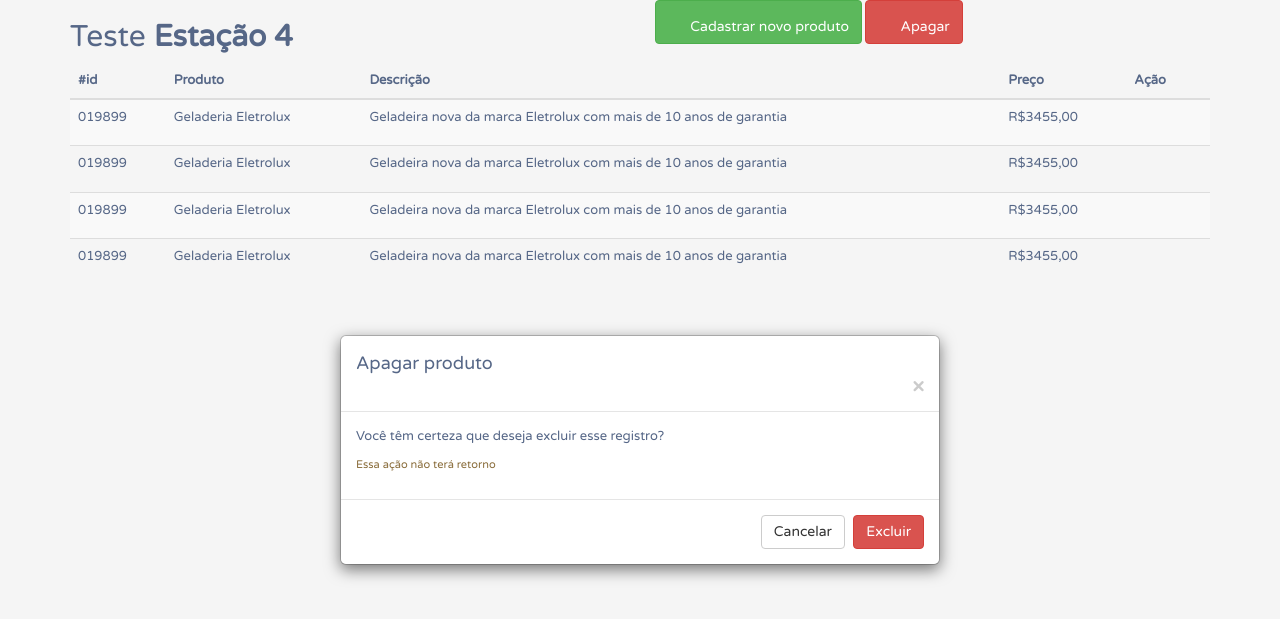
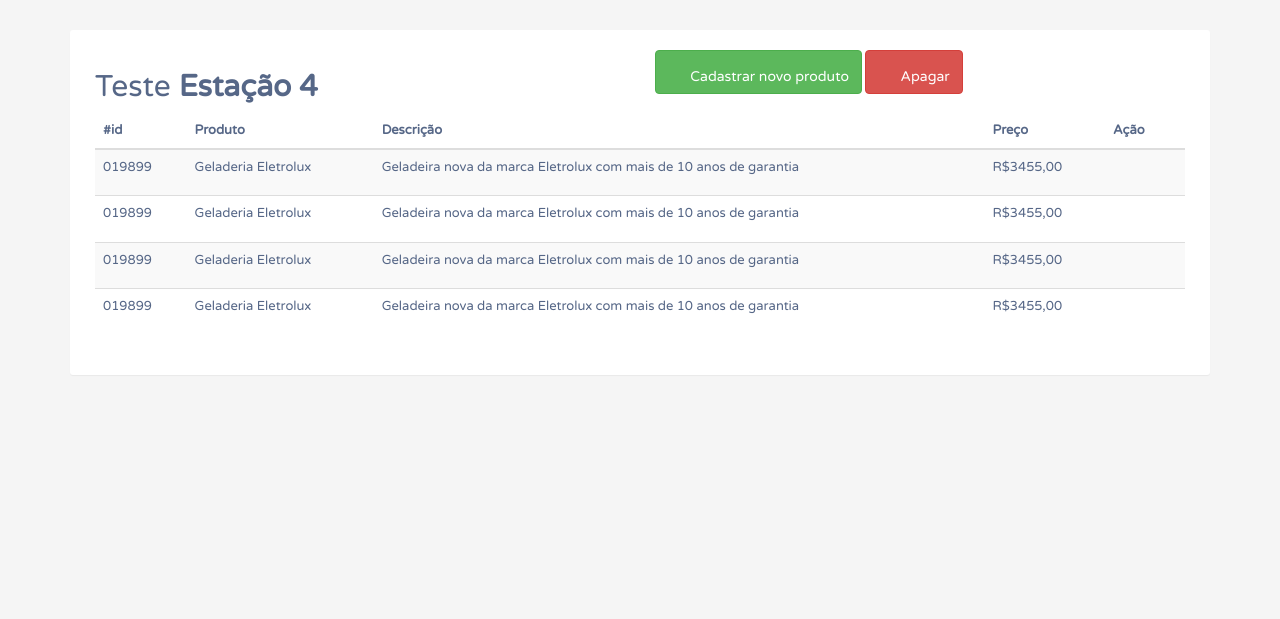
Before and after one commit to marcoscuomo/teste_estacao4, a PHP site: page / in a window 1280 px wide. Shown: the top 619 px of the page. Run offline with PHP 8.4, Linux system fonts and the light colour scheme; some libraries are stand-ins or nearby versions.

Commit message:
Confgura o .table-wrapper

```diff
--- a/css/style.css
+++ b/css/style.css
@@ -4,3 +4,11 @@
     font-family: 'Varela Round', sans-serif;
     font-size: 13px;
 }
+
+.table-wrapper {
+    background: #fff;
+    padding: 20px 25px;
+    margin: 30px 0;
+    border-radius: 3px;
+    box-shadow: 0 1px 1px rgba(0,0,0,.05);
+}
--- a/index.php
+++ b/index.php
@@ -124,7 +124,7 @@
     </div><!--/div-container-->
 
     <!--Modal de exclusão-->
-    <div id="deletaproduto" class="modal-fade">
+    <div id="deletaproduto" class="modal fade">
         <div class="modal-dialog">
             <div class="modal-content">
                 <form>
@@ -137,7 +137,7 @@
                         <p class="text-warning"><small>Essa ação não terá retorno</small></p>
                     </div>
                     <div class="modal-footer">
-                        <input type="button" class="btn btn-default" data-dismiss="true" value="Cancelar">
+                        <input type="button" class="btn btn-default" data-dismiss="modal" value="Cancelar">
                         <input type="submit" class="btn btn-danger" value="Excluir">
                     </div>
                 </form>
```
